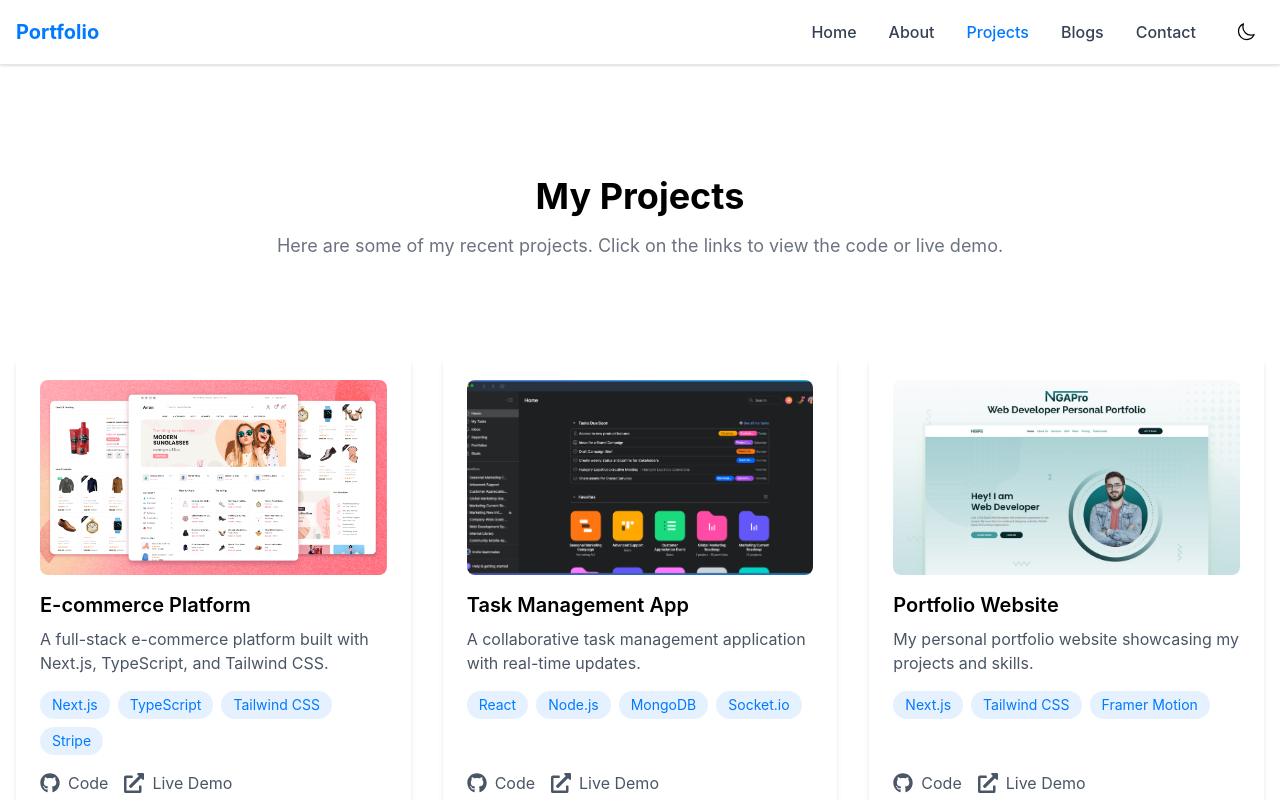
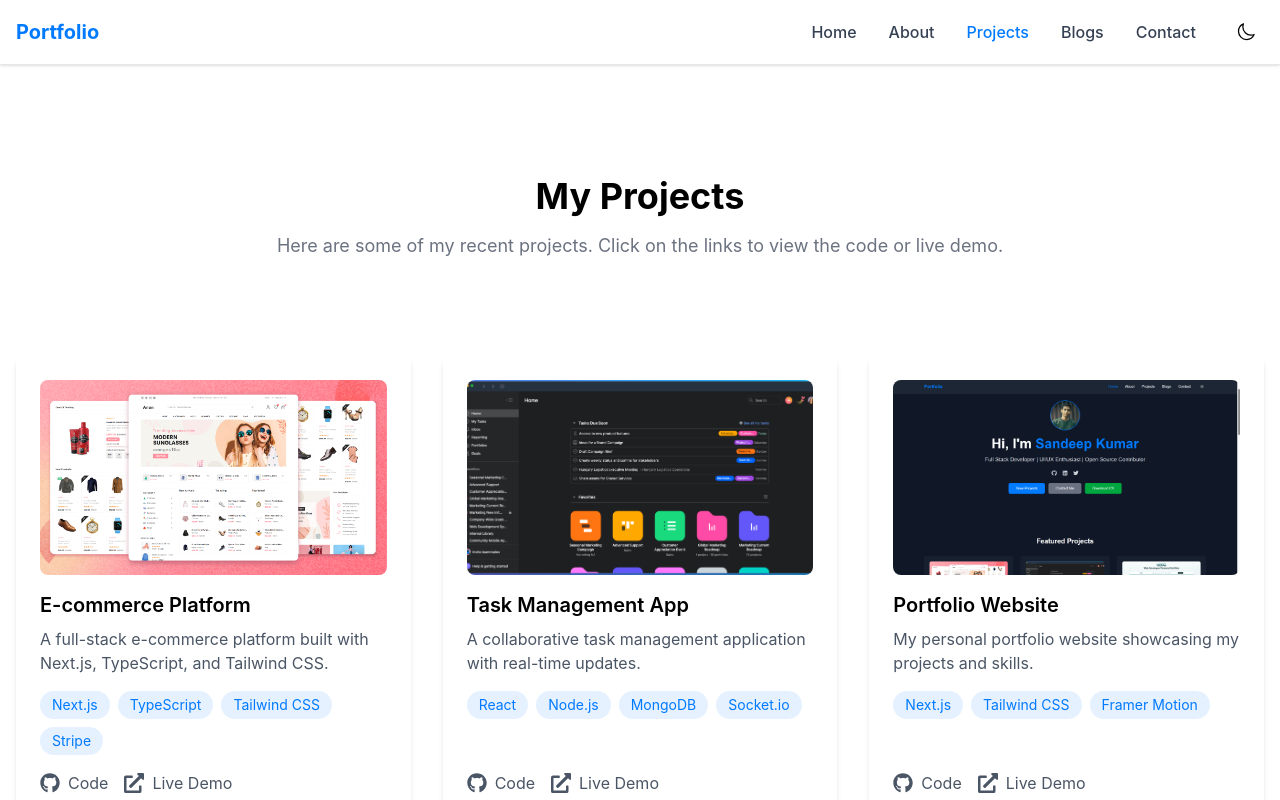
Before and after one commit to Sandeep-kumar74/Portfolio, a Next.js app: page /projects in a window 1280 px wide. Shown: the top 800 px of the page. Built offline with nearby package versions, Linux system fonts and the light colour scheme.

Commit message:
add myportfolio-website in pojects image git link web link

```diff
--- a/src/contents/projects.ts
+++ b/src/contents/projects.ts
@@ -21,9 +21,9 @@ export const projects: project[] = [
         title: 'Portfolio Website',
         description: 'My personal portfolio website showcasing my projects and skills.',
         technologies: ['Next.js', 'Tailwind CSS', 'Framer Motion'],
-        githubLink: 'https://github.com',
-        demoLink: 'https://demo.com',
-        image: '/projects/portfolio-website.jpg',
+        githubLink: 'https://github.com/Sandeep-kumar74/Portfolio',
+        demoLink: 'https://sandeepkumar-portfolio.vercel.app/',
+        image: '/projects/myportfolio-website.jpg',
       },
       {
         title: 'Blog Platform',
```
Also changed, not shown: public/projects/myportfolio-website.jpg (added).
